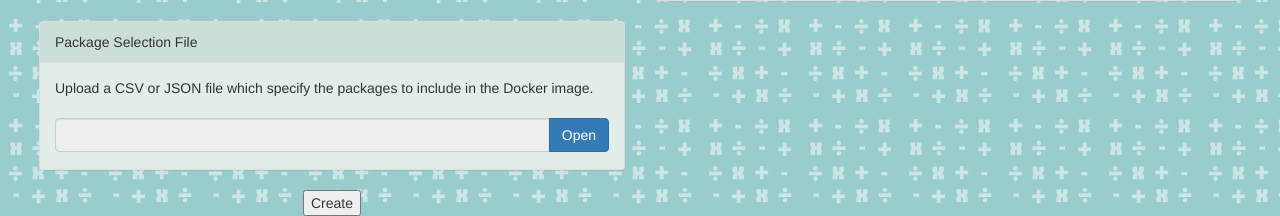
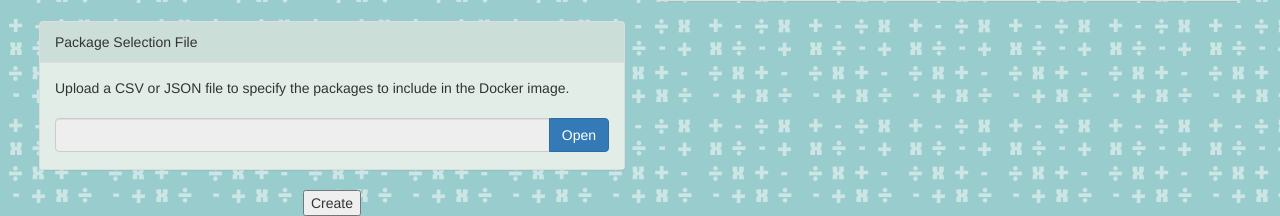
Before and after one commit to projectmozaic/Mozaic, a Django app: page / in a window 1280 px wide. Shown: the part 688-904 px from the top of the page. Run offline with Django 3.2, Linux system fonts and the light colour scheme; parts of the project's set-up code (start-up, migrations or seed data) failed here and were passed over; some libraries are stand-ins or nearby versions.

Commit message:
minor web fixes

```diff
--- a/webApp/adminPortal/static/js/main.js
+++ b/webApp/adminPortal/static/js/main.js
@@ -91,7 +91,6 @@ $(document).ready(function() {
 
     $('#filebutton').on('change', ':file', function(){
         var input = $(this);
-        console.log(input.val());
         label = input.val().replace(/^.*?([^\\\/]*)$/, '$1');
         document.getElementById("packagefile").value = label;
     })
--- a/webApp/adminPortal/views.py
+++ b/webApp/adminPortal/views.py
@@ -36,6 +36,7 @@ def generate(request):
         aptget = request.POST.getlist('aptget')
         packageFile = request.FILES.getlist('fileselect')[0];
 
+        print request.FILES;
         fileDirectory = tempfile.mkdtemp()
         for item in request.FILES.getlist("file[]"):
             #print item.name
--- a/webApp/templates/index.html
+++ b/webApp/templates/index.html
@@ -166,13 +166,13 @@
 <div class="col-md-6">
 	<div class="panel panel-default">
 		<div class="panel-heading">Package Selection File</div>
-		<div class="panel-body"> Upload a CSV or JSON file which specify the packages to include in the Docker image.
+		<div class="panel-body"> Upload a CSV or JSON file to specify the packages to include in the Docker image.
 		<br><br>
         <div class="input-group">
           <input type="text" class="form-control" id="packagefile" readonly>
 		  <label class="input-group-btn">
             <span class="btn btn-primary" id="filebutton">
-                Open<input id="fileselect" type="file" name="fileselect" style="display:none;">
+                Open<input id="filepackages" type="file" name="fileselect" style="display:none;">
             </span>
           </label>
         </div>
```
Also changed, not shown: webApp/db.sqlite3.
